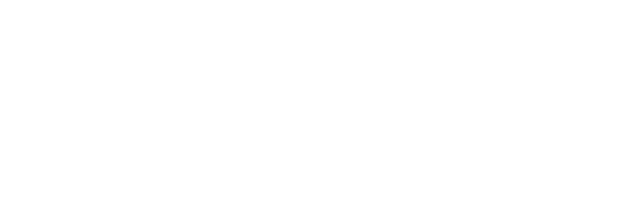
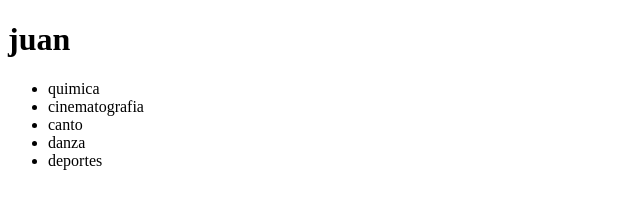
Before and after one commit to tavolope/nachos, a plain HTML site: page index.html in a window 1280 px wide. Shown: the whole page, without its empty margins (0-640 px from the left). Drawn offline with Linux system fonts and the light colour scheme.

Commit message:
se agregaron lineas de texto

```diff
--- a/index.html
+++ b/index.html
@@ -7,6 +7,18 @@
     <title>Document</title>
 </head>
 <body>
+    <div>
+        <h1> juan </h1>
+        <nav>
+            <ul>
+                <li> quimica </li>
+                <li> cinematografia </li>
+                <li> canto </li>
+                <li> danza </li>
+                <li> deportes </li>
+            </ul>
+        </nav>
+    </div>
 
 </body>
 </html>
```
